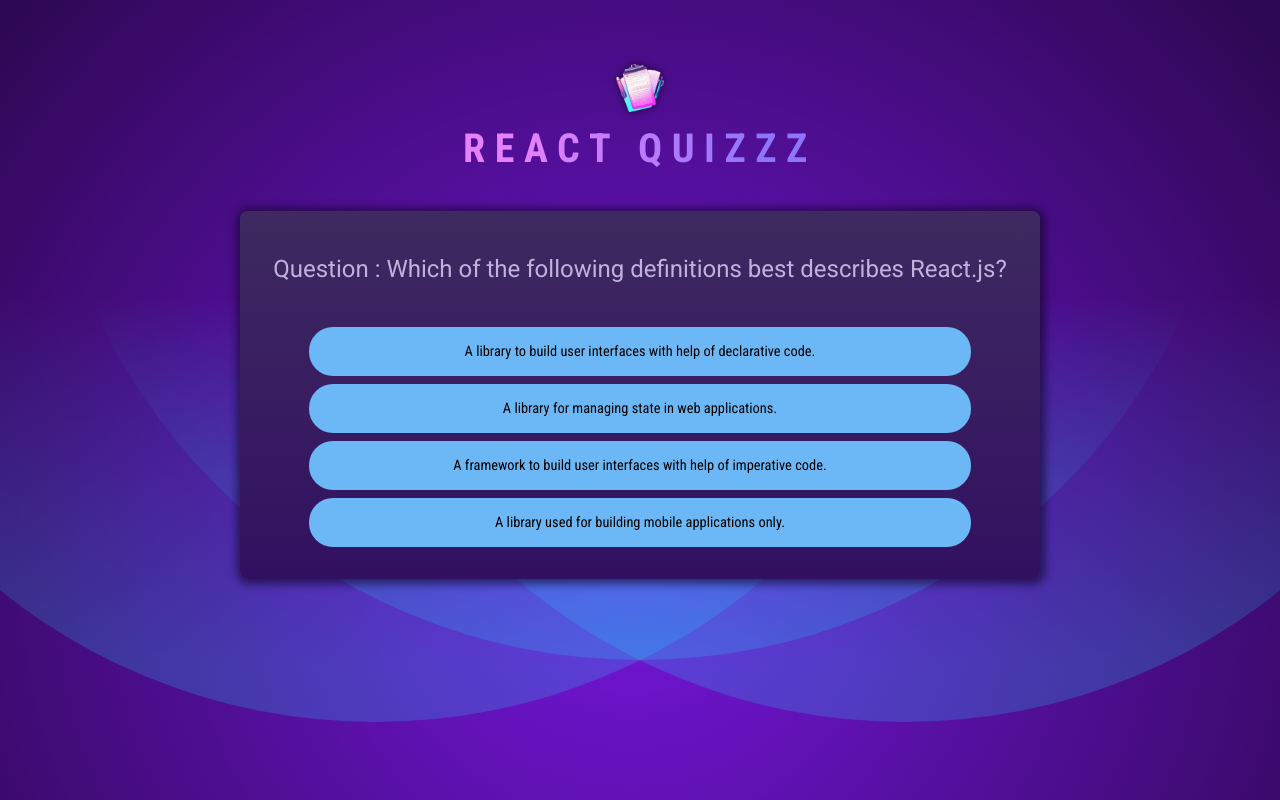
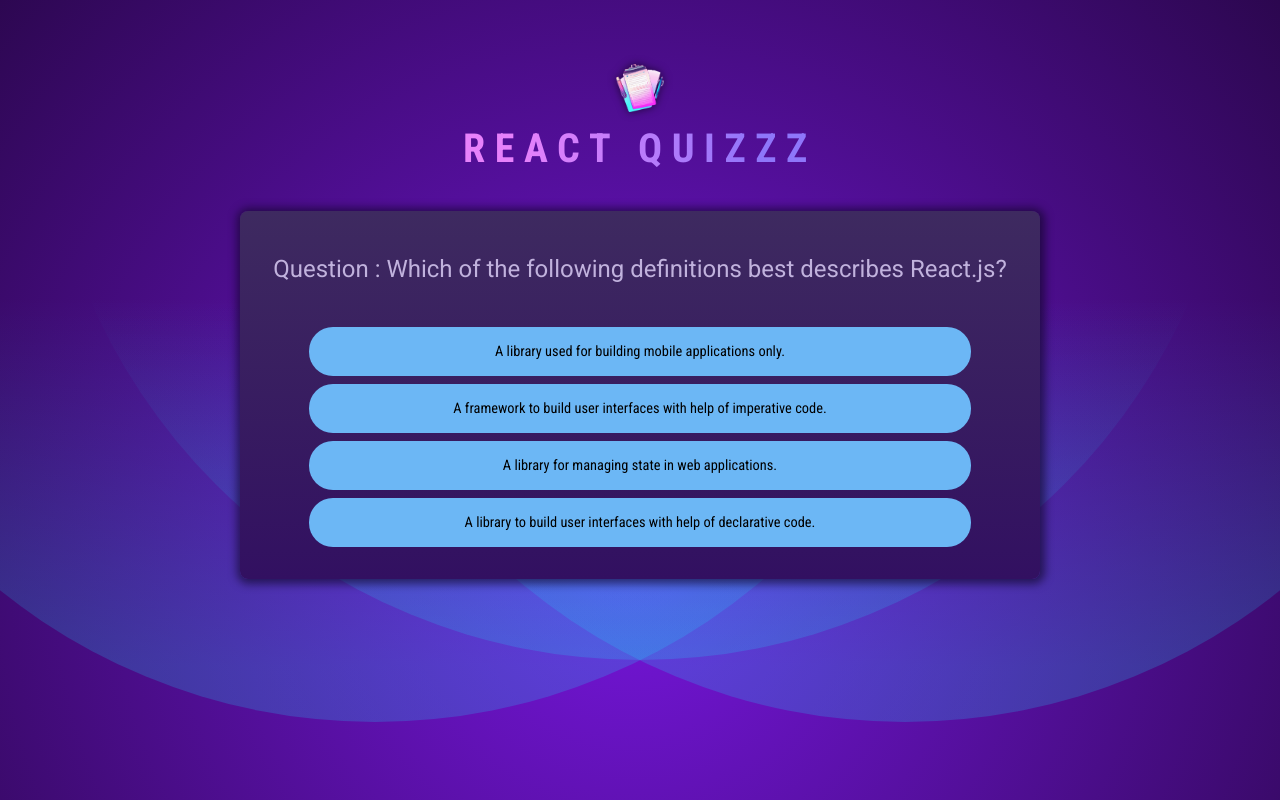
Before and after one commit to Surajnairx/react-quizz, a React (Vite) app: page / in a window 1280 px wide. Built offline with nearby package versions, Linux system fonts and the light colour scheme.

Commit message:
feat: shuffling answers and providing a quiz completed prompt

```diff
--- a/src/components/Quiz.jsx
+++ b/src/components/Quiz.jsx
@@ -1,21 +1,34 @@
 import { useState } from "react";
 import QUESTIONS from "../questions";
+import completedImage from "../assets/quiz-complete.png";
 
 function Quiz() {
   const [userAnswer, setUserAnswer] = useState([]);
   const activeQuestionIndex = userAnswer.length;
+
+  const quizIsCompleted = activeQuestionIndex === QUESTIONS.length;
 
   function handleSelectAnswer(selectAnswer) {
     setUserAnswer((prevAns) => {
       return [...prevAns, selectAnswer];
     });
   }
+  if (quizIsCompleted) {
+    return (
+      <div id="summary">
+        <img src={completedImage} alt="" />
+        <h2>Quiz Completed</h2>
+      </div>
+    );
+  }
+  const shuffledAnswer = [...QUESTIONS[activeQuestionIndex].answers];
+  shuffledAnswer.sort((a, b) => Math.random() - 0.5);
   return (
     <div id="quiz">
       <div id="question">
         <h2>Question : {QUESTIONS[activeQuestionIndex].text}</h2>
         <ul id="answers">
-          {QUESTIONS[activeQuestionIndex].answers.map((answer, index) => (
+          {shuffledAnswer.map((answer, index) => (
             <li className="answer" key={index}>
               <button onClick={() => handleSelectAnswer(answer)}>
                 {answer}
```
